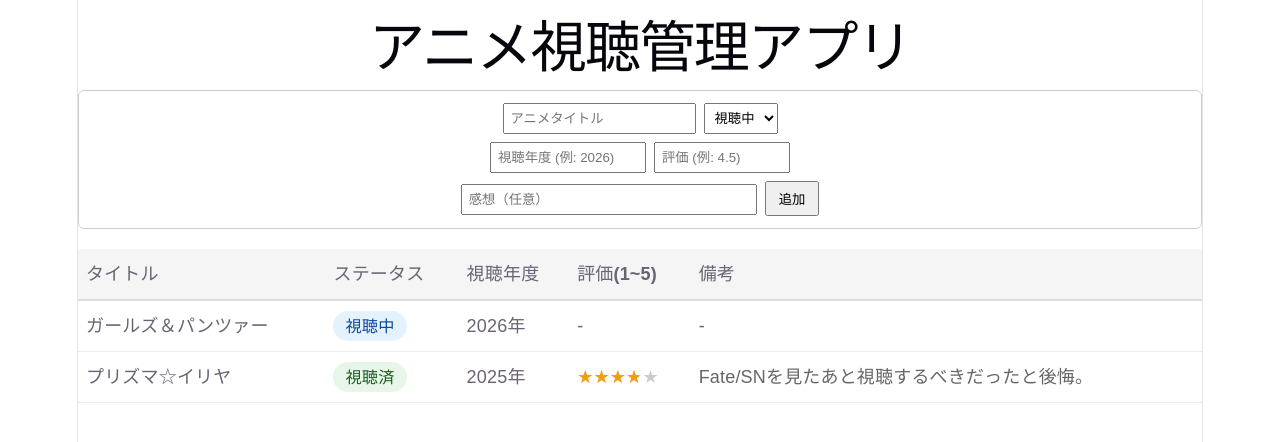
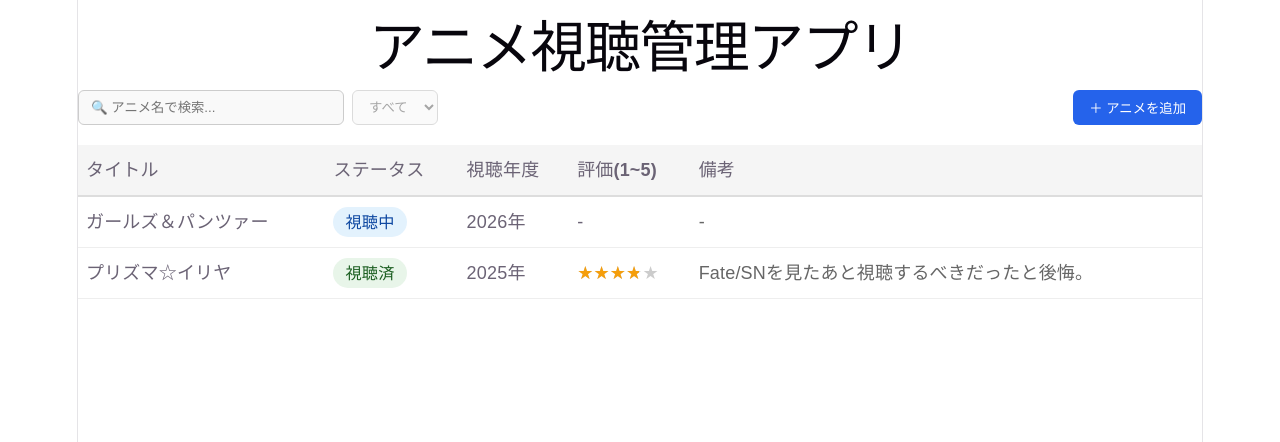
Before and after one commit to JYT130/my-anime-app, a React (Vite) app: page / in a window 1280 px wide. Shown: the top 442 px of the page. Built offline with nearby package versions, Linux system fonts and the light colour scheme.

Commit message:
UI改善 - フォームの折りたたみ（アコーディオン）実装 #7

```diff
--- a/src/components/AnimeForm.tsx
+++ b/src/components/AnimeForm.tsx
@@ -33,10 +33,80 @@ export function AnimeForm({ onAddAnime }: AnimeFormProps) {
     setInputComment("");
   };
 
+  const [isOpen, setIsOpen] = useState(false);
+
   return (
+    <div style={{ marginBottom: "20px" }}>
+      {/* ツールバーエリア（検索・フィルター・追加ボタンを1行に配置） */}
       <div
         style={{
-        marginBottom: "20px",
+          display: "flex",
+          gap: "12px",
+          alignItems: "center",
+          justifyContent: "space-between",
+          marginBottom: "12px",
+          flexWrap: "wrap",
+        }}
+      >
+        {/* 検索領域 */}
+        <div style={{ display: "flex", gap: "8px", flex: 1 }}>
+          <input
+            type="text"
+            placeholder="🔍 アニメ名で検索..."
+            disabled // まだ未実装のため disabled 指定
+            style={{
+              padding: "8px 12px",
+              borderRadius: "6px",
+              border: "1px solid #ccc",
+              width: "100%",
+              maxWidth: "240px",
+              backgroundColor: "#f9f9f9",
+            }}
+          />
+          <select
+            disabled
+            style={{
+              padding: "8px 12px",
+              borderRadius: "6px",
+              border: "1px solid #ccc",
+              backgroundColor: "#f9f9f9",
+            }}
+          >
+            <option>すべて</option>
+          </select>
+        </div>
+
+        {/* アコーディオントグルボタン */}
+        <button
+          onClick={() => setIsOpen(!isOpen)}
+          style={{
+            padding: "8px 16px",
+            backgroundColor: isOpen ? "#6b7280" : "#2563eb",
+            color: "#fff",
+            border: "none",
+            borderRadius: "6px",
+            cursor: "pointer",
+            fontWeight: "bold",
+            whiteSpace: "nowrap",
+          }}
+        >
+          {isOpen ? "✕ 閉じる" : "＋ アニメを追加"}
+        </button>
+      </div>
+
+      {/* 開閉する入力フォーム領域 */}
+      {isOpen && (
+        <div
+          style={{
+            padding: "16px",
+            border: "1px solid #e5e7eb",
+            borderRadius: "8px",
+            backgroundColor: "#f8fafc",
+          }}
+        >
+          {/* <form> */}
+          <div
+            style={{
               padding: "12px",
               border: "1px solid #ccc",
               borderRadius: "6px",
@@ -93,5 +163,8 @@ export function AnimeForm({ onAddAnime }: AnimeFormProps) {
               </button>
             </div>
           </div>
+        </div>
+      )}
+    </div>
   );
 }
```
Lines whose indentation alone changed are shown as unchanged.
